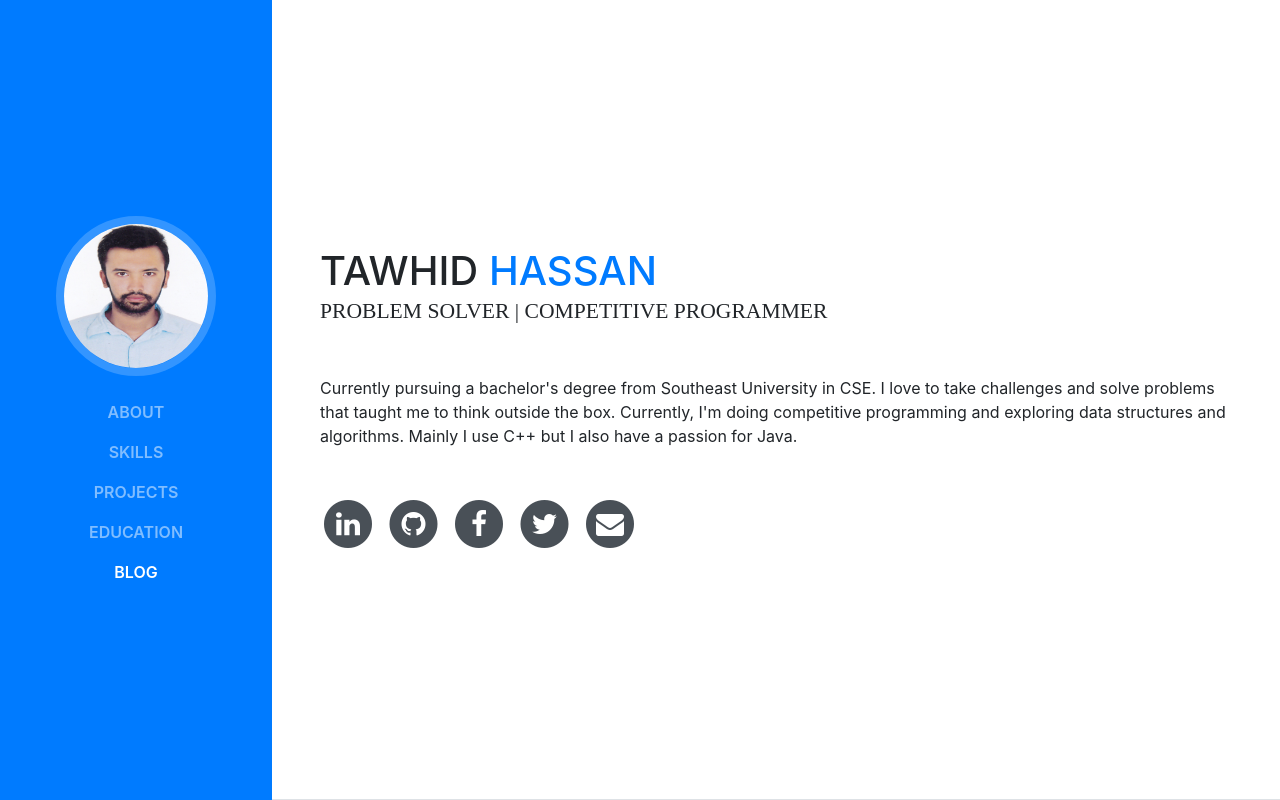
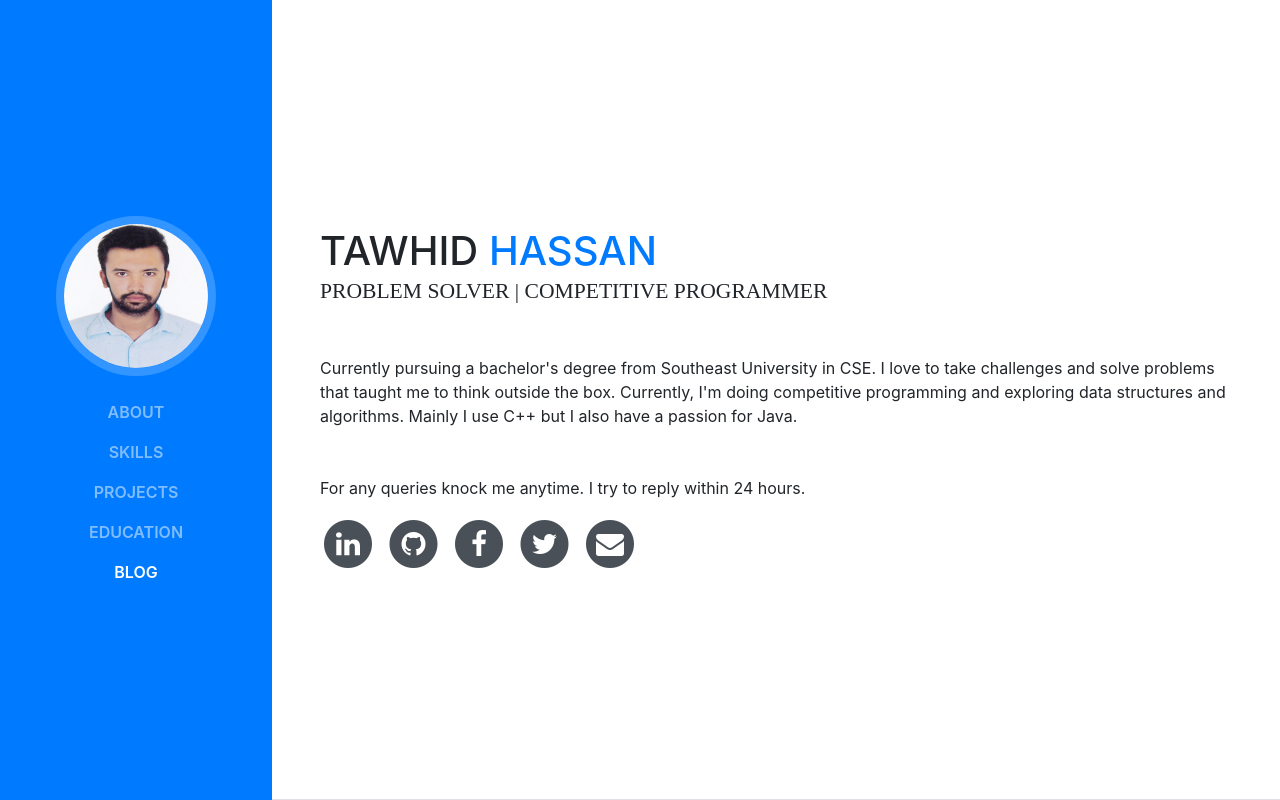
Before and after one commit to tawhidh/tawhidh.github.io, a website with bundled scripts: page index.html in a window 1280 px wide. Shown: the top 800 px of the page. Built offline with nearby package versions, Linux system fonts and the light colour scheme; a web font is replaced by a local one.

Commit message:
added contact info

```diff
--- a/index.html
+++ b/index.html
@@ -66,6 +66,7 @@
           </h1>
           <div class="subheading mb-5">Problem solver | Competitive Programmer</div>
           <p class="mb-5">Currently pursuing a bachelor's degree from Southeast University in CSE. I love to take challenges and solve problems that taught me to think outside the box. Currently, I'm doing competitive programming and exploring data structures and algorithms. Mainly I use C++ but I also have a passion for Java.</p>
+          <p>For any queries knock me anytime. I try to reply within 24 hours.</p>
           <ul class="list-inline list-social-icons mb-0">
             <li class="list-inline-item">
               <a href="https://www.linkedin.com/in/tawhidh/" target="_blank">
```
